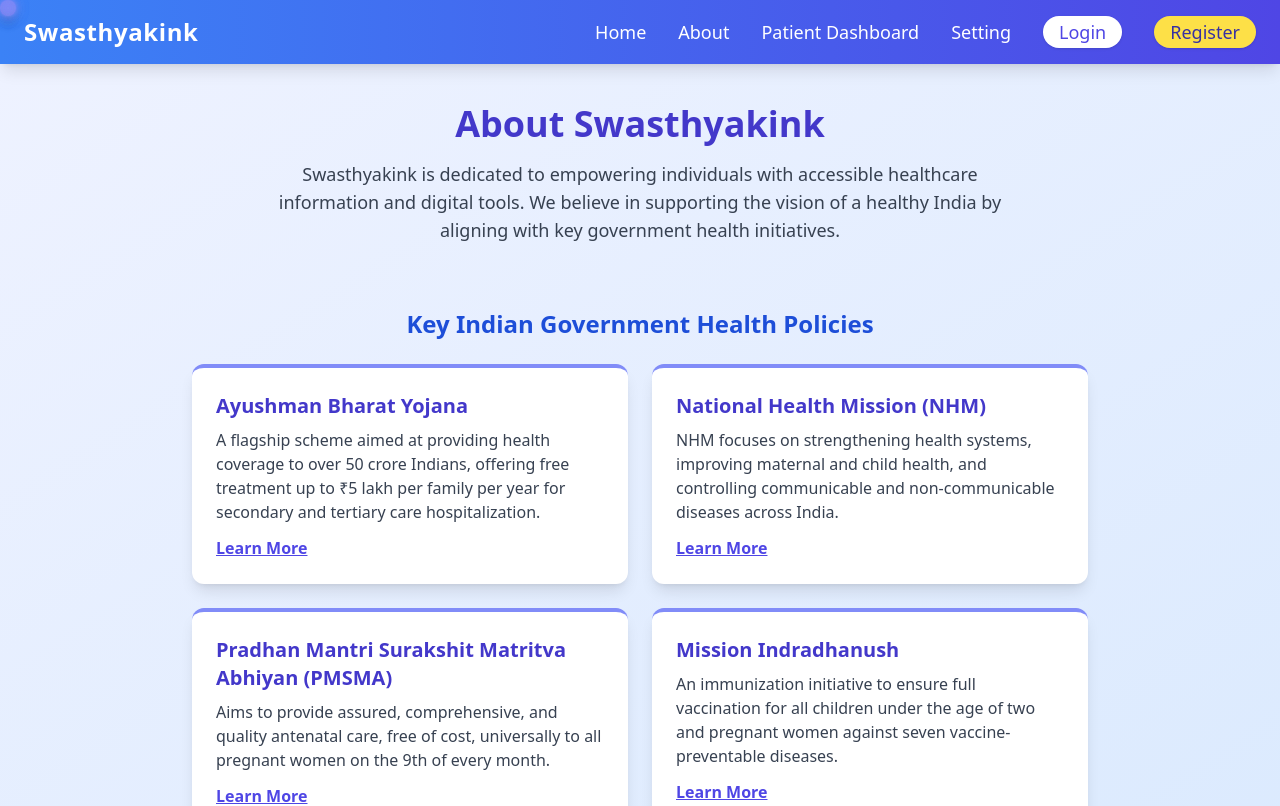
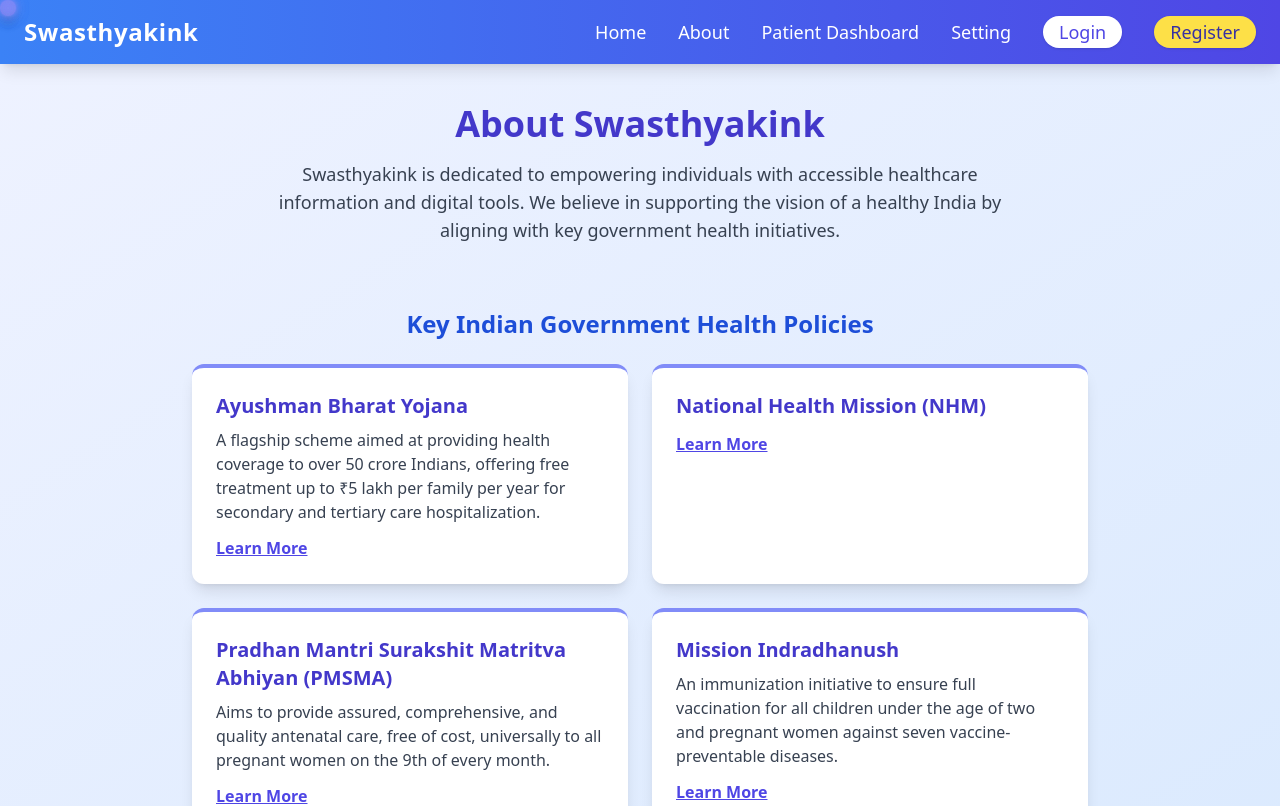
Before and after one commit to Adithyan-V-S/swasthyalink-frontend, a React (Vite) app: page /about in a window 1280 px wide. Shown: the top 806 px of the page. Built offline with nearby package versions, Linux system fonts and the light colour scheme.

Commit message:
Initial commit

```diff
--- a/src/pages/about.jsx
+++ b/src/pages/about.jsx
@@ -9,7 +9,7 @@ const policies = [
   },
   {
     title: "National Health Mission (NHM)",
-    description:
+    descriptionss:
       "NHM focuses on strengthening health systems, improving maternal and child health, and controlling communicable and non-communicable diseases across India.",
     link: "https://nhm.gov.in/",
   },
```
